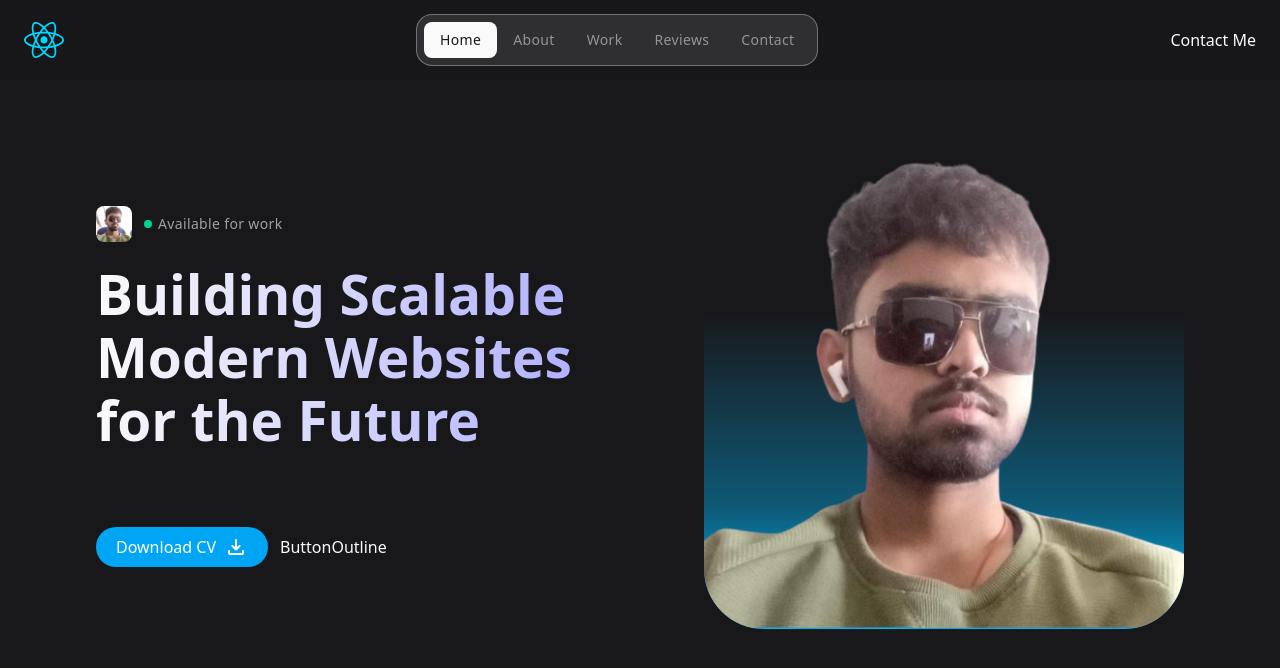
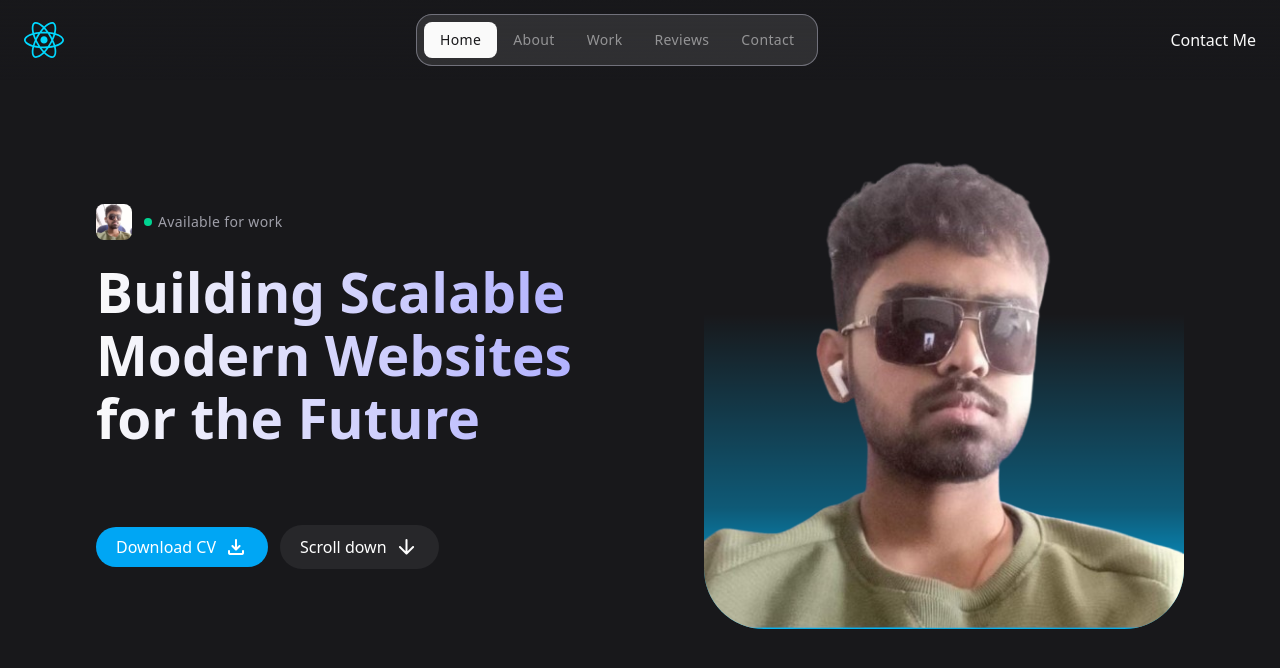
Before and after one commit to Vinayaka-Voleti/portxfolio-hackathon, a React (Vite) app: page / in a window 1280 px wide. Shown: the top 668 px of the page. Built offline with nearby package versions, Linux system fonts and the light colour scheme.

Commit message:
Button.jsx

```diff
--- /dev/null
+++ b/src/components/About.jsx
@@ -0,0 +1,11 @@
+import React from 'react'
+
+const About = () => {
+  return (
+    <div>
+
+    </div>
+  )
+}
+
+export default About
--- a/src/components/Button.jsx
+++ b/src/components/Button.jsx
@@ -40,4 +40,45 @@ ButtonPrimary.propTypes = {
   classes: PropTypes.string,
 }
 
-export { ButtonPrimary }
+const ButtonOutline = ({
+    href,
+    target = '_self',
+    label,
+    icon,
+    classes = ''
+  }) => {
+    const buttonClasses =
+      'inline-flex items-center gap-2 rounded-full text-white px-5 py-2 font-medium cursor-pointer ' + classes
+
+    const iconElement = icon && (
+      <span className="text-lg material-symbols-rounded" aria-hidden="true">
+        {icon}
+      </span>
+    )
+
+    if (href) {
+      return (
+        <a href={href} target={target} className={buttonClasses}>
+          {label} {iconElement}
+        </a>
+      )
+    } else {
+      return (
+        <button className={buttonClasses}>
+          {label} {iconElement}
+        </button>
+      )
+    }
+  }
+
+
+  ButtonOutline.propTypes = {
+    label: PropTypes.string.isRequired,
+    href: PropTypes.string,
+    target: PropTypes.string,
+    icon: PropTypes.string,
+    classes: PropTypes.string,
+  }
+
+export { ButtonPrimary,
+        ButtonOutline }
--- a/src/components/Hero.jsx
+++ b/src/components/Hero.jsx
@@ -1,5 +1,5 @@
 import React from 'react'
-import { ButtonPrimary } from './Button';
+import { ButtonPrimary ,ButtonOutline} from './Button';
 const Hero = () => {
   return (
     <div>
@@ -35,7 +35,12 @@ const Hero = () => {
                             icon="download"
                         />
 
-                        ButtonOutline
+                        <ButtonOutline
+                            href="#about"
+                            label="Scroll down"
+                            icon="arrow_downward"
+                            classes='btn-outline'
+                        />
                     </div>
                 </div>
 
--- a/src/index.css
+++ b/src/index.css
@@ -67,3 +67,7 @@ body {
 .btn-primary{
   @apply h-11 bg-sky-400 text-zinc-950 hover:bg-sky-300 active:bg-sky-400 rounded-md
 }
+
+.btn-outline {
+  @apply h-11 bg-zinc-800 hover:bg-zinc-700 active:bg-zinc-800
+}
```
